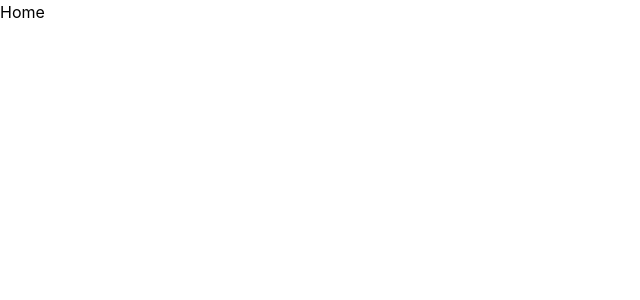
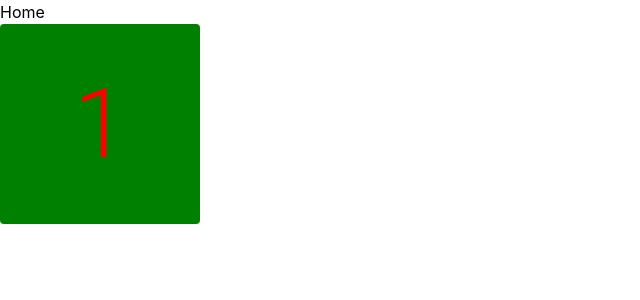
Before and after one commit to SoerenDit/climbing-coders, a React (Create React App) app in the folder christmas-calendar/: page / in a window 1280 px wide. Shown: the top 300 px of the page, without its empty margins (0-640 px from the left). Built offline with nearby package versions, Linux system fonts and the light colour scheme.

Commit message:
Added styling to door

```diff
--- a/christmas-calendar/src/components/Door.tsx
+++ b/christmas-calendar/src/components/Door.tsx
@@ -1,5 +1,58 @@
-export const Door = () => {
-    return (
-        <div></div>
-    );
+import Box from '@mui/material/Box';
+import Button from '@mui/material/Button';
+import Typography from '@mui/material/Typography';
+import Modal from '@mui/material/Modal';
+import { useState } from 'react';
+import { IDoor } from '../models/IDoor';
+
+
+const Door = (props: {door: IDoor}) =>  {
+  const door = props.door;
+  const [open, setOpen] = useState(false);
+  const handleOpen = () => setOpen(true);
+  const handleClose = () => setOpen(false);
+
+  return (
+    <div>
+      <Button onClick={handleOpen} sx={buttonStyle}>
+        <Typography id="button-text" variant="h1" color={"red"}>{door.day}</Typography>
+        </Button>
+      <Modal
+        open={open}
+        onClose={handleClose}
+        aria-labelledby="modal-modal-title"
+        aria-describedby="modal-modal-description"
+      >
+        <Box sx={modalStyle}>
+          <Typography id="modal-modal-title" variant="h6" component="h2">
+            {door.title}
+          </Typography>
+          <Typography id="modal-modal-description" sx={{ mt: 2 }}>
+            {door.description}
+          </Typography>
+        </Box>
+      </Modal>
+    </div>
+  );
 }
+
+export default Door;
+
+const buttonStyle = {
+    position: 'relative',
+    width: '200px',
+    height: '200px',
+    backgroundColor: 'green'
+}
+
+const modalStyle = {
+    position: 'absolute',
+    top: '50%',
+    left: '50%',
+    transform: 'translate(-50%, -50%)',
+    width: 400,
+    bgcolor: 'background.paper',
+    border: '2px solid #000',
+    boxShadow: 24,
+    p: 4,
+  };
--- a/christmas-calendar/src/models/door.ts
+++ b/christmas-calendar/src/models/IDoor.ts
@@ -1,4 +1,4 @@
-export interface Door {
+export interface IDoor {
     day: number;
     title: string;
     description: string;
--- a/christmas-calendar/src/pages/Home.tsx
+++ b/christmas-calendar/src/pages/Home.tsx
@@ -1,5 +1,10 @@
+import Door from "../components/Door";
+
 export const Home = () => {
-    return (
-        <h1>Home</h1>
-    );
-}
+  return (
+    <>
+      <h1>Home</h1>
+      <Door door={{day: 1, title: "Første låge", description: "Neej hvor fint, nu har du åbnet første låge"}}></Door>
+    </>
+  );
+};
```
